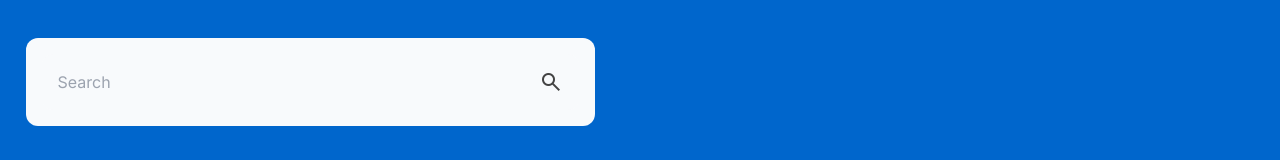
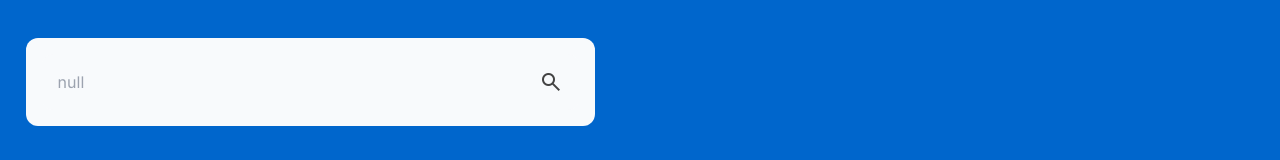
Before and after one commit to benceruleanlu/iselp, a Next.js app: page /search-landing-page in a window 1280 px wide. Shown: the part 335-495 px from the top of the page. Built offline with nearby package versions, Linux system fonts and the light colour scheme.

Commit message:
patch for broken text updating

```diff
--- a/app/components/searchbar.tsx
+++ b/app/components/searchbar.tsx
@@ -2,28 +2,31 @@
 
 import Image from 'next/image';
 import searchIcon from '/public/searchIcon.png';
-import Link from 'next/link';
-import { useEffect } from 'react';
+import { useState, useEffect } from 'react';
+
 const SearchBar = () => {
 
-    function evaluatePlaceholder() {
-        if (sessionStorage.getItem("currentQuery")) {
-            return sessionStorage.getItem("currentQuery");
+    useEffect(() => {
+        const inputField = document.getElementById("searchBarText") as HTMLInputElement;
+        console.error(sessionStorage.getItem("currentQuery"));
+        if (typeof sessionStorage.getItem("currentQuery") !== 'undefined') { // build in asynchronous element, html seems to loads before the update
+            inputField.placeholder = sessionStorage.getItem("currentQuery")!;
         }
         else {
-            return "Search";
+            inputField.placeholder = "Search";
         }
-    }
+    })
 
     return (
     <div className = 'bg-slate-50 text-slate-700 rounded-xl p-4 min-w-[60vw] lg:min-w-[42vw]'>
         <form className = "flex flex-row justify-between" method = "get" action = "/search-landing-page">
+
             <input className = 'text-left focus:outline-none fill bg-slate-50 grow'
             type="text"
-            id="searchBar"
+            id="searchBarText"
             name ="q"
             onChange={(event) => sessionStorage.setItem("currentQuery", event.target.value)}
-            placeholder = {evaluatePlaceholder()}/>
+            placeholder = "Search"/>
 
             <button type="submit">
             <Image
```
